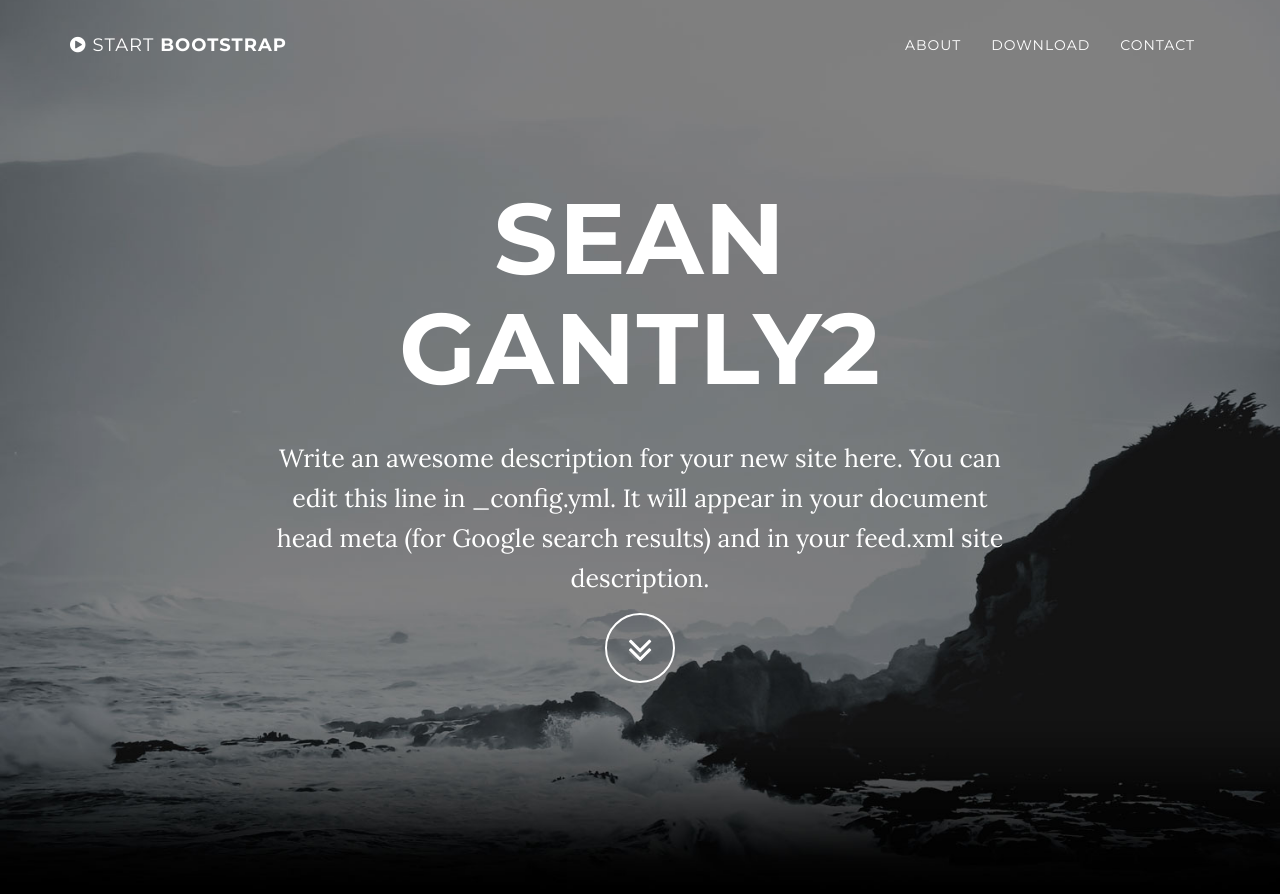
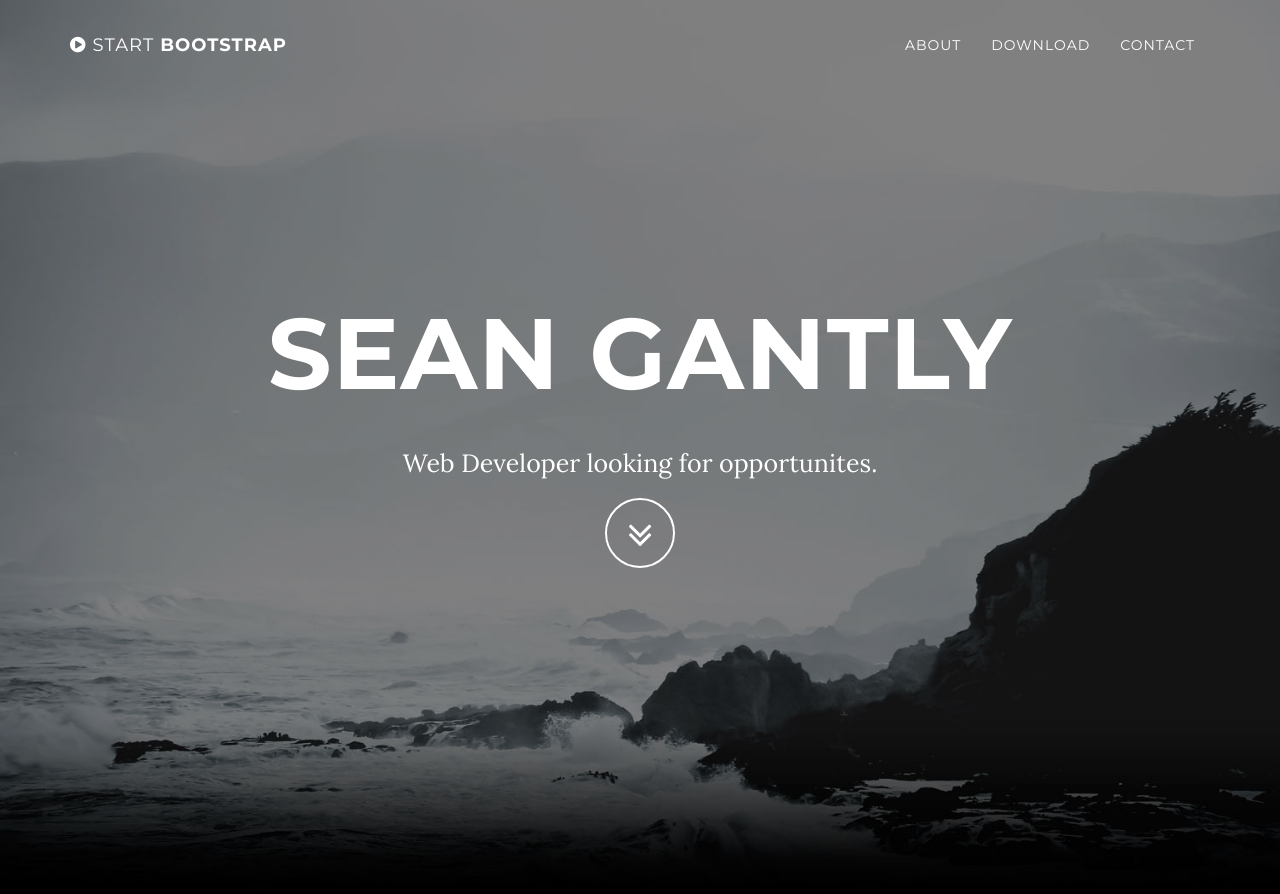
Before and after one commit to seangantly/seangantly.github.io, a Jekyll site: the page built from index.html, in a window 1280 px wide and 900 px high. Shown: the top 894 px of the window. Built offline with Jekyll 4.4.1, drawn with Linux system fonts in a browser that asks for light colours.

```diff
--- a/_config.yml
+++ b/_config.yml
@@ -13,12 +13,10 @@
 # you will see them accessed via {{ site.title }}, {{ site.email }}, and so on.
 # You can create any custom variable you would like, and they will be accessible
 # in the templates via {{ site.myvariable }}.
-title: Sean Gantly2
+title: Sean Gantly
 email: gantly.sean@gmail.com
 description: > # this means to ignore newlines until "baseurl:"
-  Write an awesome description for your new site here. You can edit this
-  line in _config.yml. It will appear in your document head meta (for
-  Google search results) and in your feed.xml site description.
+  Web Developer looking for opportunites.
 baseurl: "" # the subpath of your site, e.g. /blog
 url: "" # the base hostname & protocol for your site, e.g. http://example.com
 twitter_username: jekyllrb
```
